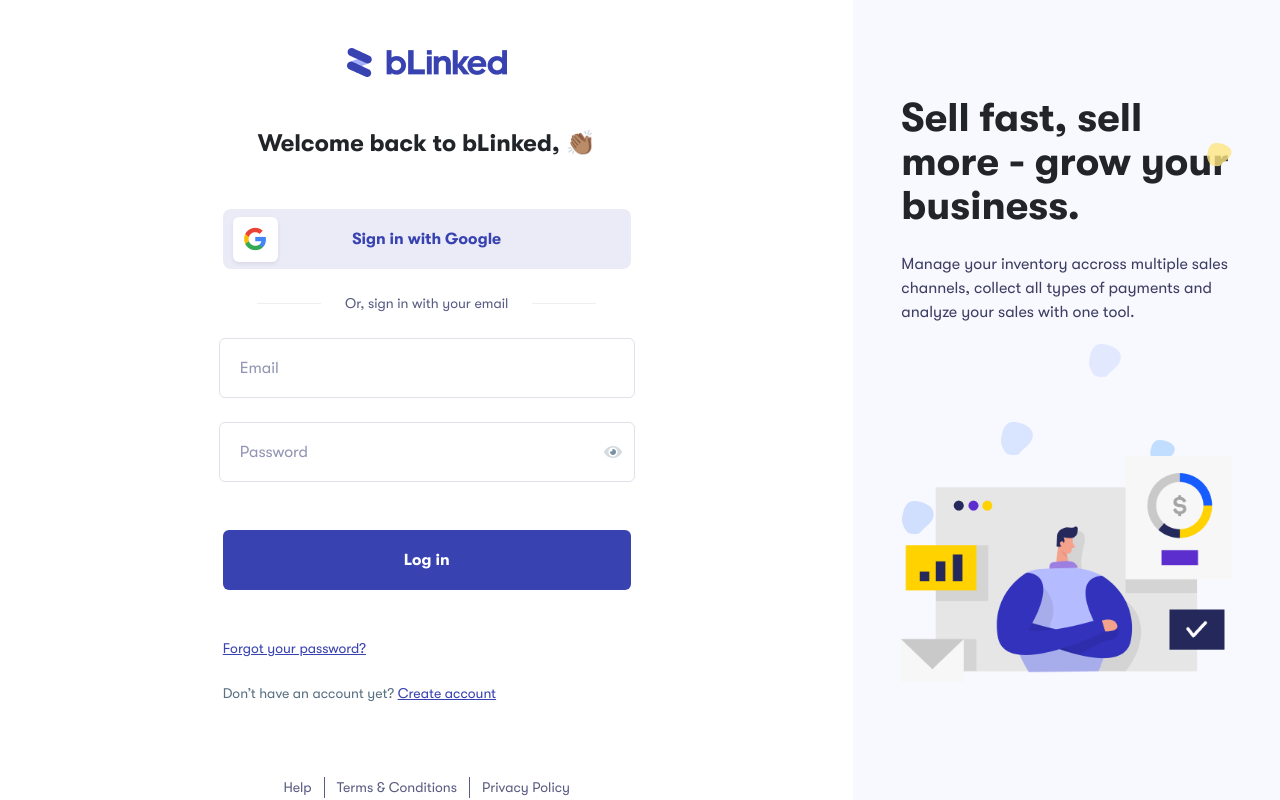
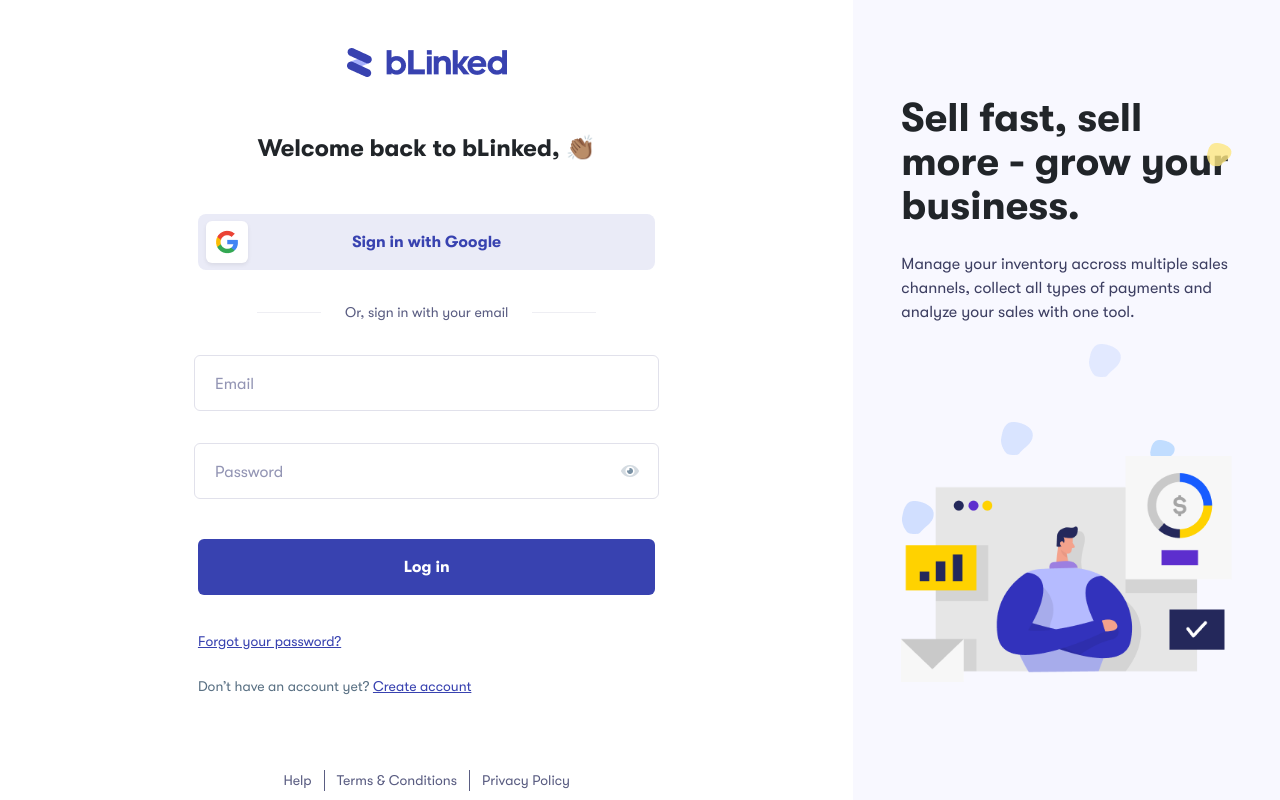
Before and after one commit to Mikky-wise/bLinked-Frontend, a React (Create React App) app: page /auth/sign_up1 in a window 1280 px wide. Both pictures are taken after a click on the element "Create account". Built offline with nearby package versions, Linux system fonts and the light colour scheme; what google-maps-react would draw is missing.

Commit message:
pixel perfect1

```diff
--- a/src/assets/scss/auth/_footer.scss
+++ b/src/assets/scss/auth/_footer.scss
@@ -1,10 +1,12 @@
 .footer-main {
   font-size: 14px;
-  width: 65%;
+  width: 49.65%;
   color: #5a5d82;
   display: flex;
   justify-content: space-between;
   font-family: var(--font-adineue-pro);
+  padding-bottom: 76px;
+  margin-top: 24px;
 
   > .footer-contant-a {
     color: #5a5d82;
@@ -25,6 +27,7 @@
       cursor: pointer;
     }
   }
+
 }
 
 @media only screen and (max-width: 991px) {
--- a/src/assets/scss/auth/_index.scss
+++ b/src/assets/scss/auth/_index.scss
@@ -12,7 +12,7 @@
   align-items: center;
 
   > .auth-cmn-subcontainer {
-    width: 65%;
+    width: 49.65%;
     background: #fff;
     border-radius: 15px;
     text-align: center;
--- a/src/assets/scss/auth/_input_box.scss
+++ b/src/assets/scss/auth/_input_box.scss
@@ -5,7 +5,7 @@
 }
 
 .input-box {
-  height: 60px;
+  height: 56px;
   display: flex;
   align-items: flex-end;
   transition: all 0.2s;
@@ -17,7 +17,7 @@
 
   > div {
     position: absolute;
-    right: 0;
+    right: 7px;
     top: 0;
     height: 100%;
     width: 30px;
--- a/src/assets/scss/auth/_signin.scss
+++ b/src/assets/scss/auth/_signin.scss
@@ -86,6 +86,7 @@
 }
 
 .signin-title {
+  margin-top: 5px;
   font-weight: 700;
   font-size: 24px;
   text-align: center;
@@ -100,7 +101,7 @@
 
   > div {
     // background: rgb(117, 169, 247);
-    width: 60%;
+    width: 66.745%;
   }
 
   .signin-with-google {
@@ -112,10 +113,10 @@
 
     > div {
       position: absolute;
-      height: 45px;
-      width: 45px;
+      height: 42px;
+      width: 42px;
       background: #fff;
-      margin-left: 10px;
+      margin-left: 8px;
       border-radius: 6px;
       display: flex;
       justify-content: center;
@@ -128,7 +129,7 @@
       color: #3842b0;
       font-size: 16px;
       font-weight: bold;
-      height: 60px;
+      height: 56px;
       border-radius: 8px;
     }
   }
@@ -140,7 +141,7 @@
     color: #5a5d82;
     font-family: var(--font-adineue-pro);
     font-size: 14px;
-
+    margin-top: 32px;
     > div:nth-child(1),
     > div:nth-child(3) {
       width: 64px;
@@ -150,12 +151,13 @@
   }
 
   .signin-with-email-btn {
+    margin-top: 40px;
     font-family: var(--font-adineue-pro);
 
     > button {
       background: #3842b0;
       color: #fff;
-      height: 60px;
+      height: 56px;
       border-radius: 6px;
       border: none;
       font-size: 16px;
@@ -164,6 +166,7 @@
   }
 
   .signin-forgot-password {
+    margin-top: 36px;
     cursor: pointer;
     color: #3842b0;
     font-weight: normal;
@@ -204,7 +207,9 @@
     }
   }
 }
-
+.auth-input-container{
+  margin-top: 32px;
+}
 @media only screen and (max-width: 991px) {
   .signin-subcontainer {
     > div {
@@ -212,10 +217,12 @@
     }
 
     .signin-with-google {
+      width: auto;
       width: 100%;
     }
 
     .signin-with-email-btn {
+      width: auto;
       width: 100%;
     }
   }
--- a/src/assets/scss/auth/_signup.scss
+++ b/src/assets/scss/auth/_signup.scss
@@ -9,3 +9,6 @@
     font-family: var(--font-adineue-pro);
   }
 }
+.martop-32{
+  // margin-top: 32px;
+}
--- a/src/module/auth/_components/_footer.jsx
+++ b/src/module/auth/_components/_footer.jsx
@@ -2,7 +2,7 @@
 
 const Footer = () => {
   return (
-    <div className="footer-main mt-3">
+    <div className="footer-main mt-4">
       <div className="footer-contant-a">
         Need help? <span>Contact support</span>
       </div>
--- a/src/module/auth/forget/forgot.screen.jsx
+++ b/src/module/auth/forget/forgot.screen.jsx
@@ -20,7 +20,6 @@
     const { value } = e.target;
     setEmail(value);
     if (!value) {
-      // formIsValid = false;
       setEmailErr('true');
     }
 
--- a/src/module/auth/signin/signin.screen.jsx
+++ b/src/module/auth/signin/signin.screen.jsx
@@ -71,13 +71,13 @@
               </div>
               <button className="w-100">Sign in with Google</button>
             </div>
-            <div className="signin-with-email mt-4">
+            <div className="signin-with-email">
               <div></div>
               <div className="mx-4">Or, sign in with your email</div>
               <div></div>
             </div>
             <div className="row">
-              <div className="col-lg-12 mt-md-4 mt-4 auth-input-container">
+              <div className="col-lg-12 auth-input-container">
                 <div
                   className={
                     userFocus.email
@@ -106,7 +106,7 @@
                   />
                 </div>
               </div>
-              <div className="col-lg-12 mt-md-4 mt-4 auth-input-container">
+              <div className="col-lg-12 auth-input-container">
                 <div
                   className={
                     userFocus.password
@@ -140,13 +140,13 @@
               </div>
             </div>
 
-            <div className="signin-with-email-btn px-md-3 mt-5">
+            <div className="signin-with-email-btn px-md-3">
               <button className="w-100" onClick={handleLogin}>
                 Log in
               </button>
             </div>
             <div
-              className="signin-forgot-password mt-5 px-3"
+              className="signin-forgot-password px-3"
               onClick={handleForgot}
             >
               Forgot your password?
--- a/src/module/auth/signup/signup1.screen.jsx
+++ b/src/module/auth/signup/signup1.screen.jsx
@@ -71,8 +71,8 @@
             First of, let’s get to know you
           </div>
 
-          <div className="row mt-5">
-            <div className="col-lg-6 px-4 mt-md-2 mt-4 auth-input-container">
+          <div className="row martop-32">
+            <div className="col-lg-6  auth-input-container">
               <div
                 className={
                   userFocus.fname
@@ -103,7 +103,7 @@
                 />
               </div>
             </div>
-            <div className="col-lg-6 px-4 mt-md-2 mt-4 auth-input-container">
+            <div className="col-lg-6  auth-input-container">
               <div
                 className={
                   userFocus.lname
@@ -134,7 +134,7 @@
             </div>
           </div>
           <div className="row">
-            <div className="col-lg-12 px-4 mt-md-4 mt-4 auth-input-container">
+            <div className="col-lg-12 martop-32 auth-input-container">
               <div
                 className={
                   userFocus.email
@@ -165,7 +165,7 @@
             </div>
           </div>
           <div className="row">
-            <div className="col-lg-12 px-4 mt-md-4 mt-4 auth-input-container">
+            <div className="col-lg-12 martop-32 auth-input-container">
               <div
                 className={
                   userFocus.password
--- a/src/module/auth/signup/signup2.screen.jsx
+++ b/src/module/auth/signup/signup2.screen.jsx
@@ -42,7 +42,7 @@
           </div>
 
           <div className="row mt-4">
-            <div className="col-lg-12 px-4 mt-md-4 mt-4 auth-input-container">
+            <div className="col-lg-12 martop-32 auth-input-container">
               <div
                 className={
                   cmpFocus.cname ? "input-box active w-100" : "input-box w-100"
@@ -70,7 +70,7 @@
           </div>
 
           <div className="row">
-            <div className="col-lg-12 px-4 mt-md-4 mt-4 auth-input-container">
+            <div className="col-lg-12 martop-32 auth-input-container">
               <div
                 className={
                   cmpFocus.cemail ? "input-box active w-100" : "input-box w-100"
@@ -97,7 +97,7 @@
             </div>
           </div>
           <div className="row">
-            <div className="col-lg-12 px-4 mt-md-4 mt-4 auth-input-container">
+            <div className="col-lg-12 martop-32 auth-input-container">
               <div
                 className={
                   cmpFocus.cphone ? "input-box active w-100" : "input-box w-100"
```
